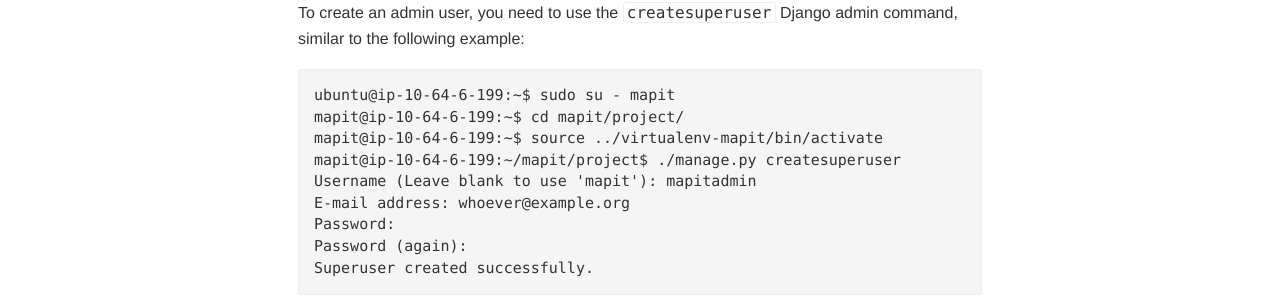
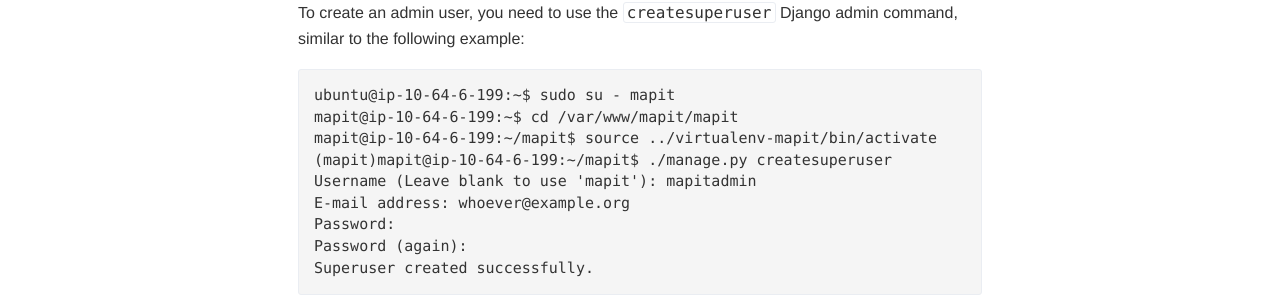
Before and after one commit to mysociety/mapit.poplus.org, a Jekyll site: the page built from docs/self-hosted/install/ami/index.md, in a window 1280 px wide. Shown: the part 1232-1532 px from the top of the page. Built offline with Jekyll 4.4.1, drawn with Linux system fonts in a browser that asks for light colours.

Commit message:
Update superuser instructions.

```diff
--- a/docs/self-hosted/install/ami/index.md
+++ b/docs/self-hosted/install/ami/index.md
@@ -55,9 +55,9 @@
 example:
 
     ubuntu@ip-10-64-6-199:~$ sudo su - mapit
-    mapit@ip-10-64-6-199:~$ cd mapit/project/
-    mapit@ip-10-64-6-199:~$ source ../virtualenv-mapit/bin/activate
-    mapit@ip-10-64-6-199:~/mapit/project$ ./manage.py createsuperuser
+    mapit@ip-10-64-6-199:~$ cd /var/www/mapit/mapit
+    mapit@ip-10-64-6-199:~/mapit$ source ../virtualenv-mapit/bin/activate
+    (mapit)mapit@ip-10-64-6-199:~/mapit$ ./manage.py createsuperuser
     Username (Leave blank to use 'mapit'): mapitadmin
     E-mail address: whoever@example.org
     Password:
```
Also changed, not shown: docs/self-hosted/install/install-script/index.md (+1 -1 lines).
